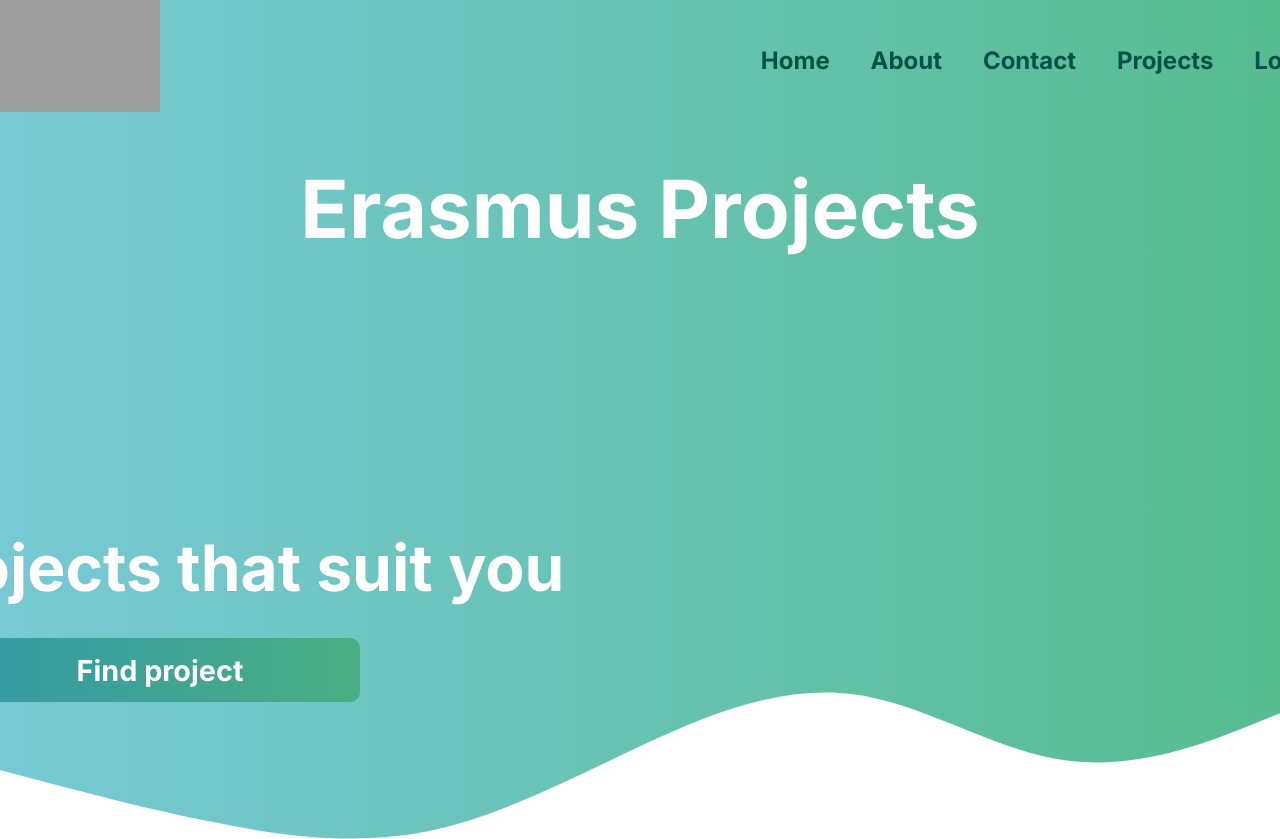
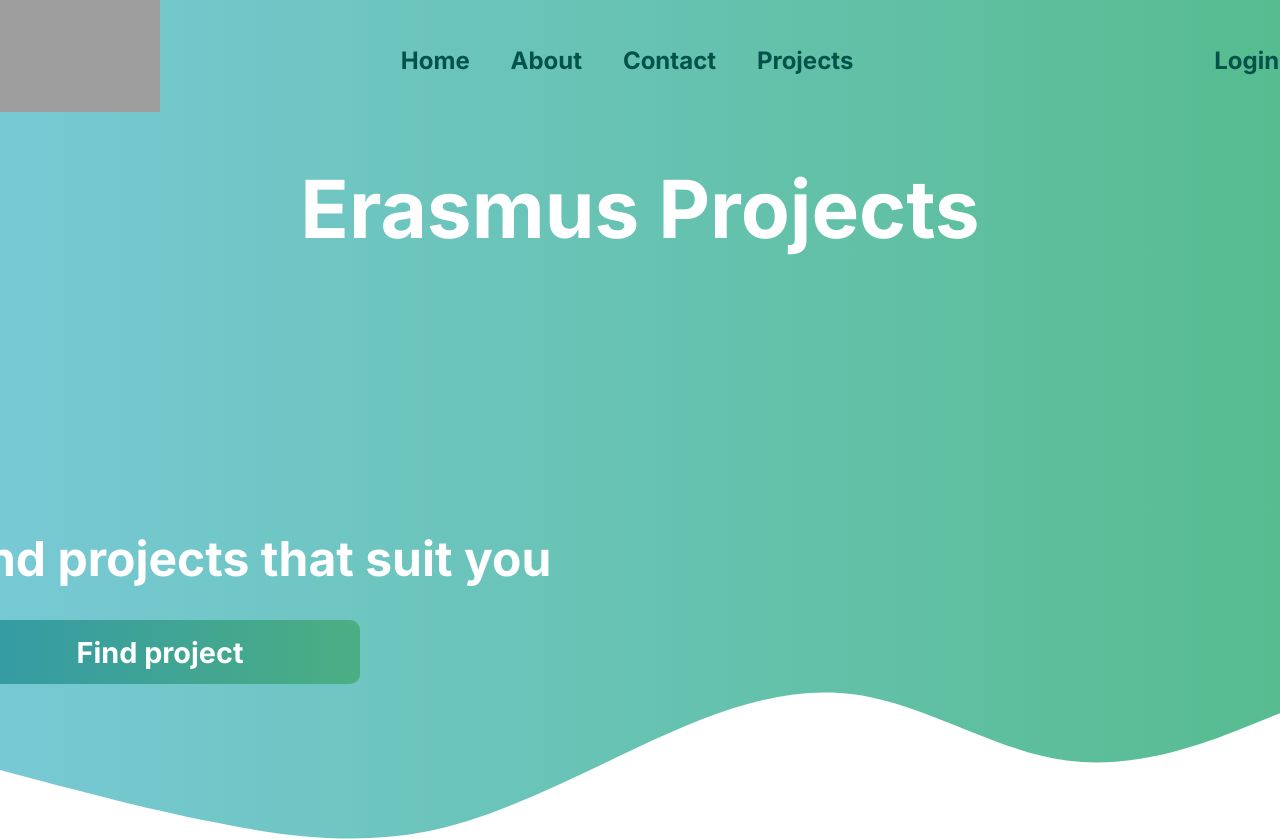
Before and after one commit to DvScriptsSK/erasmus-matching-platform, a React (Create React App) app: page / in a window 1280 px wide. Shown: the top 839 px of the page. Built offline with nearby package versions, Linux system fonts and the light colour scheme; grey boxes are pictures that could not be loaded.

Commit message:
responsivnes fix

```diff
--- a/src/App.css
+++ b/src/App.css
@@ -46,7 +46,7 @@
 
 .header h2 {
   position: relative;
-  font-size: 4rem;
+  font-size: 6vh;
   margin: 0;
   padding: 0;
   color: #fff;
@@ -78,7 +78,7 @@
     top: 10rem;
   }
 
-  .header button {
+  .heade2r button {
     position: relative;
     top: 13rem;
     right: 40%;
@@ -87,7 +87,7 @@
 
 @media (min-width: 1024px) {
   .header h2 {
-    right: 60vh;
+    right: 49vh;
     top: 20rem;
   }
 
--- a/src/components/navbar/navbar.css
+++ b/src/components/navbar/navbar.css
@@ -20,7 +20,7 @@
     width: 50%;
     height: 100%;
     top: -10rem;
-    left: 45rem;
+    left: 45vh;
 
 }
 a {
@@ -35,5 +35,5 @@
 
 .navbar__links-login {
     position: relative;
-    right: 0;
+    left: 40vh;
 }
```
